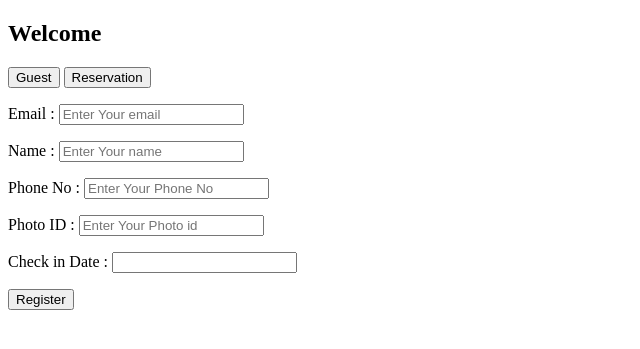
After one commit to S3Infosoft/mvr-payments, a Python web app: template templates/reservation/create.html in a window 1280 px wide. The commit adds this page. Shown: the top 349 px of the page, without its empty margins (0-640 px from the left). Run offline with Jinja, Linux system fonts and the light colour scheme; the template is opened without the code that fills it, so the values that code supplies are empty.

Commit message:
Added Templates

```diff
--- a/templates/dashboard.html
+++ b/templates/dashboard.html
@@ -16,11 +16,18 @@
     <div class="Container">
 
         <div class="ChoiceEntry">
+            <button class="ChoiceButton">Guest</button>
+            <div class="ChoiceContent">
+                <a href="/v1/guest/show">Show</a>
+                <a href="/v1/guest/new">New</a>
+            </div>
+        </div>
+
+        <div class="ChoiceEntry">
             <button class="ChoiceButton">Reservation</button>
             <div class="ChoiceContent">
-                <a href="/v1/guest/show">Show</a>
-                <a href="#">Edit</a>
-                <a href="/v1/guest/new">New</a>
+                <a href="/v1/reservation/show">Show</a>
+                <a href="/v1/reservation/new">New</a>
             </div>
         </div>
 
--- a/templates/guest_show.html
+++ b/templates/guest/show.html
@@ -15,5 +15,6 @@
             <p>Name     :    {{ data.name }}</p>
             <p>Phone No :    {{ data.phoneno }}</p>
             <p>Photo ID :    {{ data.photoid }}</p>
+            <a href="/v1/guest/edit/{{ data.email }}">Edit</a>
 {% endif %}
 {% endblock %}
--- /dev/null
+++ b/templates/reservation/create.html
@@ -0,0 +1,15 @@
+{% extends 'dashboard.html' %}
+{% block content %}
+        <form action="" method="POST">
+            <p>Email    :    <input type="email" name="email" placeholder="Enter Your email" required></p>
+            <p>Name     :    <input type="text" name="name" placeholder="Enter Your name" required></p>
+            <p>Phone No :    <input type="number" name="phoneno" placeholder="Enter Your Phone No" required></p>
+            <p>Photo ID :    <input type="text" name="photoid" placeholder="Enter Your Photo id" required></p>
+            <p>Check in Date : <input type="number" name="checkin" </p>
+            {% if err %}
+            <p>Error : {{ err }}</p>
+            {% endif %}
+            <p><input type="submit" value="Register"></p>
+
+        </form>
+{% endblock %}
```
Also changed, not shown: templates/guest/edit.html (added, +15 -0 lines), templates/reservation/edit.html (added, +15 -0 lines), templates/reservation/show.html (added, +20 -0 lines), templates/guest/create.html (renamed from templates/guest_create.html).
